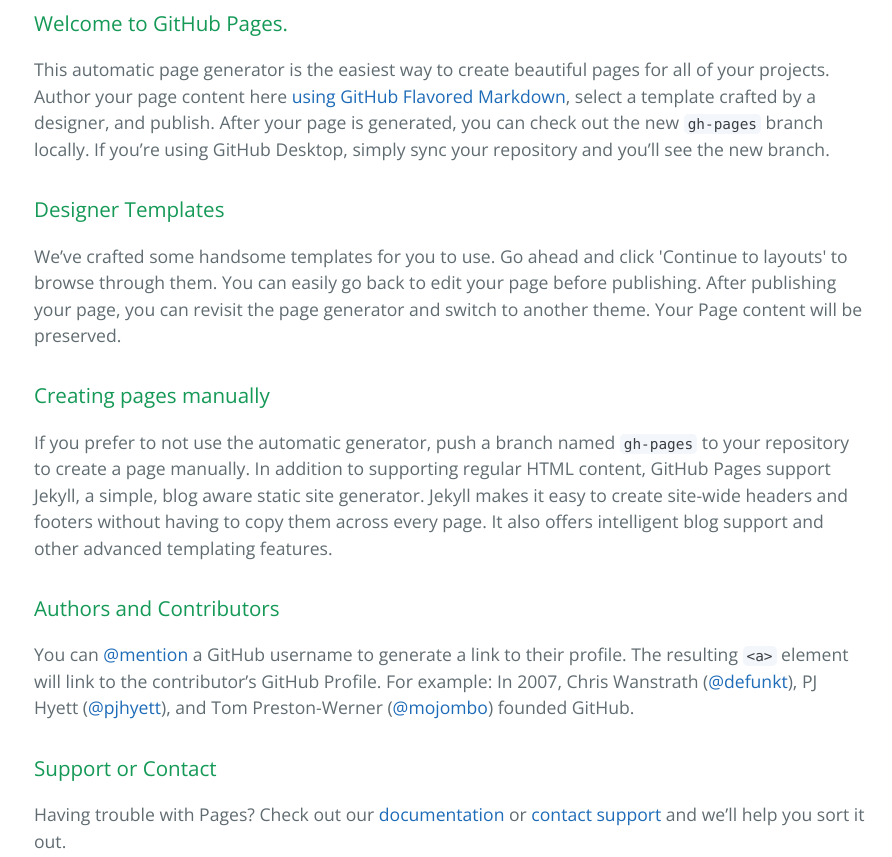
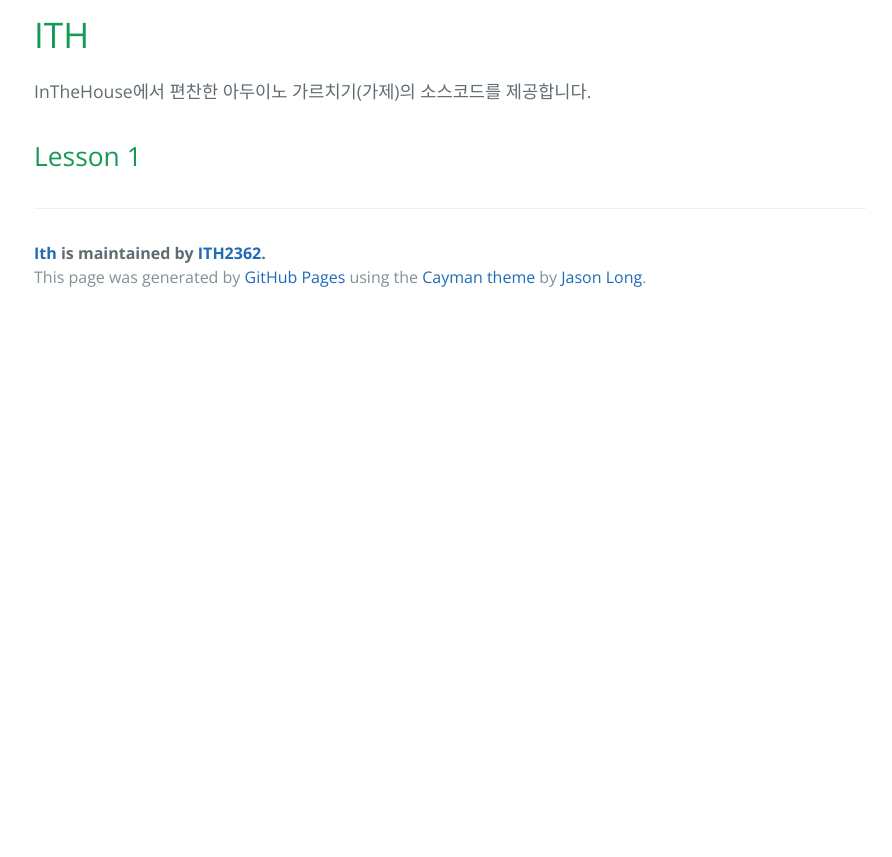
Before and after one commit to ITH2362/ITH, a plain HTML site: page index.html in a window 1280 px wide. Shown: the part 360-1217 px from the top of the page, without its empty margins (190-1082 px from the left). After the commit the page ends 800 px from the top, so only its background shows below. Drawn offline with nearby package versions, Linux system fonts and the light colour scheme.

```diff
--- a/index.html
+++ b/index.html
@@ -19,30 +19,17 @@
     </section>
 
     <section class="main-content">
-      <h3>
-<a id="welcome-to-github-pages" class="anchor" href="#welcome-to-github-pages" aria-hidden="true"><span aria-hidden="true" class="octicon octicon-link"></span></a>Welcome to GitHub Pages.</h3>
+      <h1>
+<a id="ith" class="anchor" href="#ith" aria-hidden="true"><span aria-hidden="true" class="octicon octicon-link"></span></a>ITH</h1>
 
-<p>This automatic page generator is the easiest way to create beautiful pages for all of your projects. Author your page content here <a href="https://guides.github.com/features/mastering-markdown/">using GitHub Flavored Markdown</a>, select a template crafted by a designer, and publish. After your page is generated, you can check out the new <code>gh-pages</code> branch locally. If you’re using GitHub Desktop, simply sync your repository and you’ll see the new branch.</p>
+<p>InTheHouse에서 편찬한 아두이노 가르치기(가제)의 소스코드를 제공합니다. </p>
 
-<h3>
-<a id="designer-templates" class="anchor" href="#designer-templates" aria-hidden="true"><span aria-hidden="true" class="octicon octicon-link"></span></a>Designer Templates</h3>
+<h2></h2>
 
-<p>We’ve crafted some handsome templates for you to use. Go ahead and click 'Continue to layouts' to browse through them. You can easily go back to edit your page before publishing. After publishing your page, you can revisit the page generator and switch to another theme. Your Page content will be preserved.</p>
+<h2>
+<a id="lesson-1" class="anchor" href="#lesson-1" aria-hidden="true"><span aria-hidden="true" class="octicon octicon-link"></span></a>Lesson 1</h2>
 
-<h3>
-<a id="creating-pages-manually" class="anchor" href="#creating-pages-manually" aria-hidden="true"><span aria-hidden="true" class="octicon octicon-link"></span></a>Creating pages manually</h3>
-
-<p>If you prefer to not use the automatic generator, push a branch named <code>gh-pages</code> to your repository to create a page manually. In addition to supporting regular HTML content, GitHub Pages support Jekyll, a simple, blog aware static site generator. Jekyll makes it easy to create site-wide headers and footers without having to copy them across every page. It also offers intelligent blog support and other advanced templating features.</p>
-
-<h3>
-<a id="authors-and-contributors" class="anchor" href="#authors-and-contributors" aria-hidden="true"><span aria-hidden="true" class="octicon octicon-link"></span></a>Authors and Contributors</h3>
-
-<p>You can <a href="https://github.com/blog/821" class="user-mention">@mention</a> a GitHub username to generate a link to their profile. The resulting <code>&lt;a&gt;</code> element will link to the contributor’s GitHub Profile. For example: In 2007, Chris Wanstrath (<a href="https://github.com/defunkt" class="user-mention">@defunkt</a>), PJ Hyett (<a href="https://github.com/pjhyett" class="user-mention">@pjhyett</a>), and Tom Preston-Werner (<a href="https://github.com/mojombo" class="user-mention">@mojombo</a>) founded GitHub.</p>
-
-<h3>
-<a id="support-or-contact" class="anchor" href="#support-or-contact" aria-hidden="true"><span aria-hidden="true" class="octicon octicon-link"></span></a>Support or Contact</h3>
-
-<p>Having trouble with Pages? Check out our <a href="https://help.github.com/pages">documentation</a> or <a href="https://github.com/contact">contact support</a> and we’ll help you sort it out.</p>
+<h2></h2>
 
       <footer class="site-footer">
         <span class="site-footer-owner"><a href="https://github.com/ITH2362/ITH">Ith</a> is maintained by <a href="https://github.com/ITH2362">ITH2362</a>.</span>
```
Also changed, not shown: params.json (+1 -1 lines).
